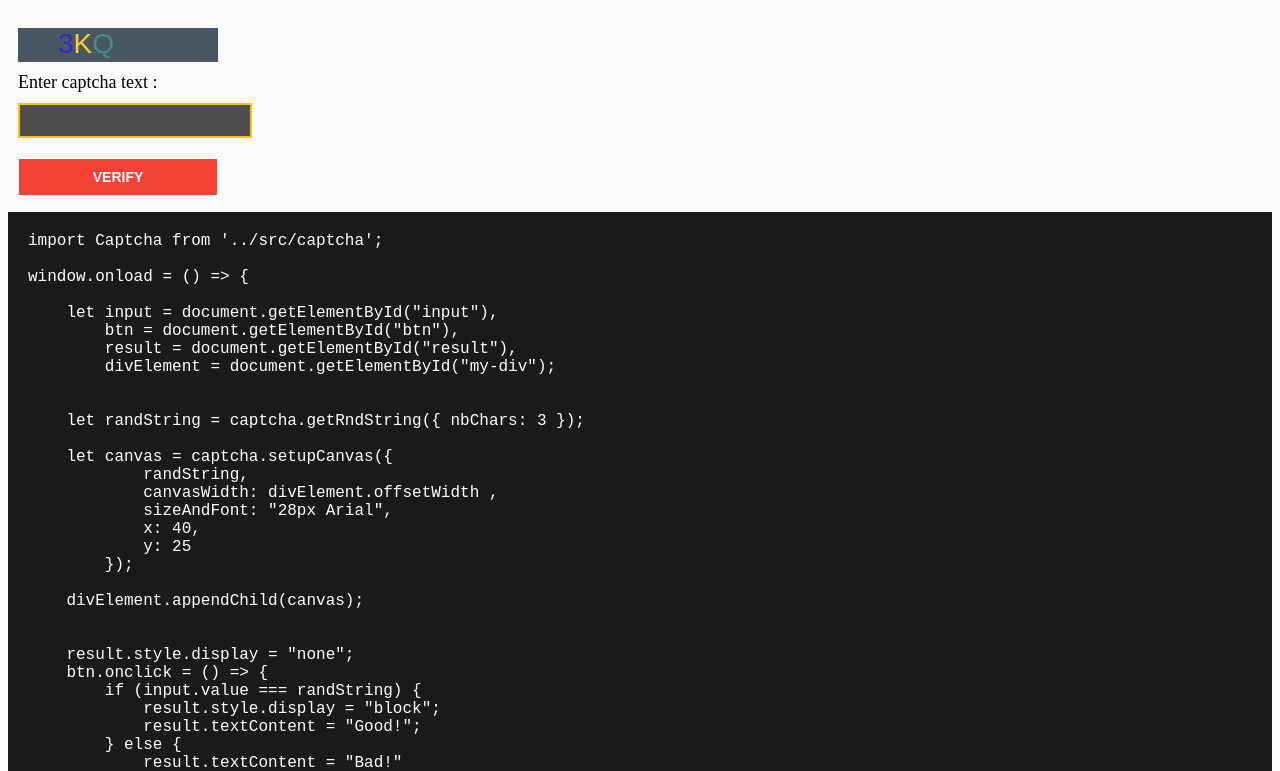
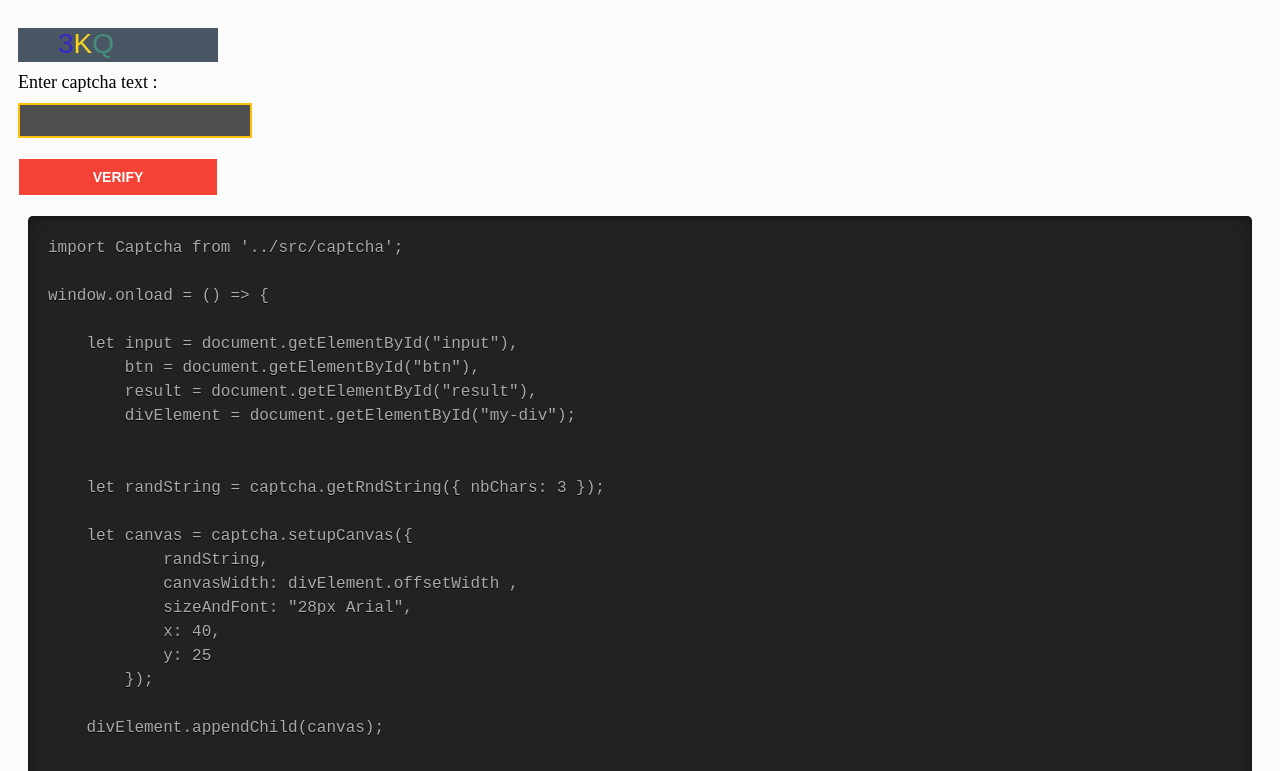
Before and after one commit to haikelfazzani/min-captcha, a website built with Parcel: page examples/index.html in a window 1280 px wide. Shown: the top 771 px of the page. Built offline with nearby package versions, Linux system fonts and the light colour scheme.

Commit message:
update app

```diff
--- a/examples/style.css
+++ b/examples/style.css
@@ -14,10 +14,17 @@ body { background-color: #fbfbfb; }
 }
 
 pre {
-    background-color: #1a1a1a;
-    color: #fff;
-    font-size: 16px;
+    margin: 20px;
     padding: 20px;
+    color: #aaa;
+    background-color: #222 !important;
+    white-space: pre;
+    text-shadow: 0 1px 0 #000;
+    border-radius: 5px;
+    border-bottom: 1px solid #555;
+	box-shadow: 0 1px 5px rgba(0,0,0,0.4) inset, 0 0 20px rgba(0,0,0,0.2) inset;
+    font: 16px/24px 'Courier New', Courier, 'Lucida Sans Typewriter', 'Lucida Typewriter', monospace;
+    overflow: auto;
 }
 
 label { margin-top: 10px; font-size: 18px; width: 100%; }
--- a/package.json
+++ b/package.json
@@ -1,6 +1,6 @@
 {
   "name": "@haikel/min-captcha",
-  "version": "1.1.2",
+  "version": "1.1.3",
   "description": "simple captcha to generate a random string into canvas element",
   "main": "./dist/captcha.js",
   "scripts": {
--- a/src/captcha.js
+++ b/src/captcha.js
@@ -1,7 +1,7 @@
 export default class Captcha {
 
     // nbChars : number of characters to be generated
-    // myStr : specify your own string
+    // myStr : you can specify your own string
     getRndString({ nbChars = 5, myStr = "ABCDEFGHIKLMNOPQRSTVXYZ123456789" } = {}) {
         let text = "";
         for (let i = 0; i < nbChars; i++) {
```
Also changed, not shown: Readme.md, dist/captcha.js (deleted), 5 other files.
